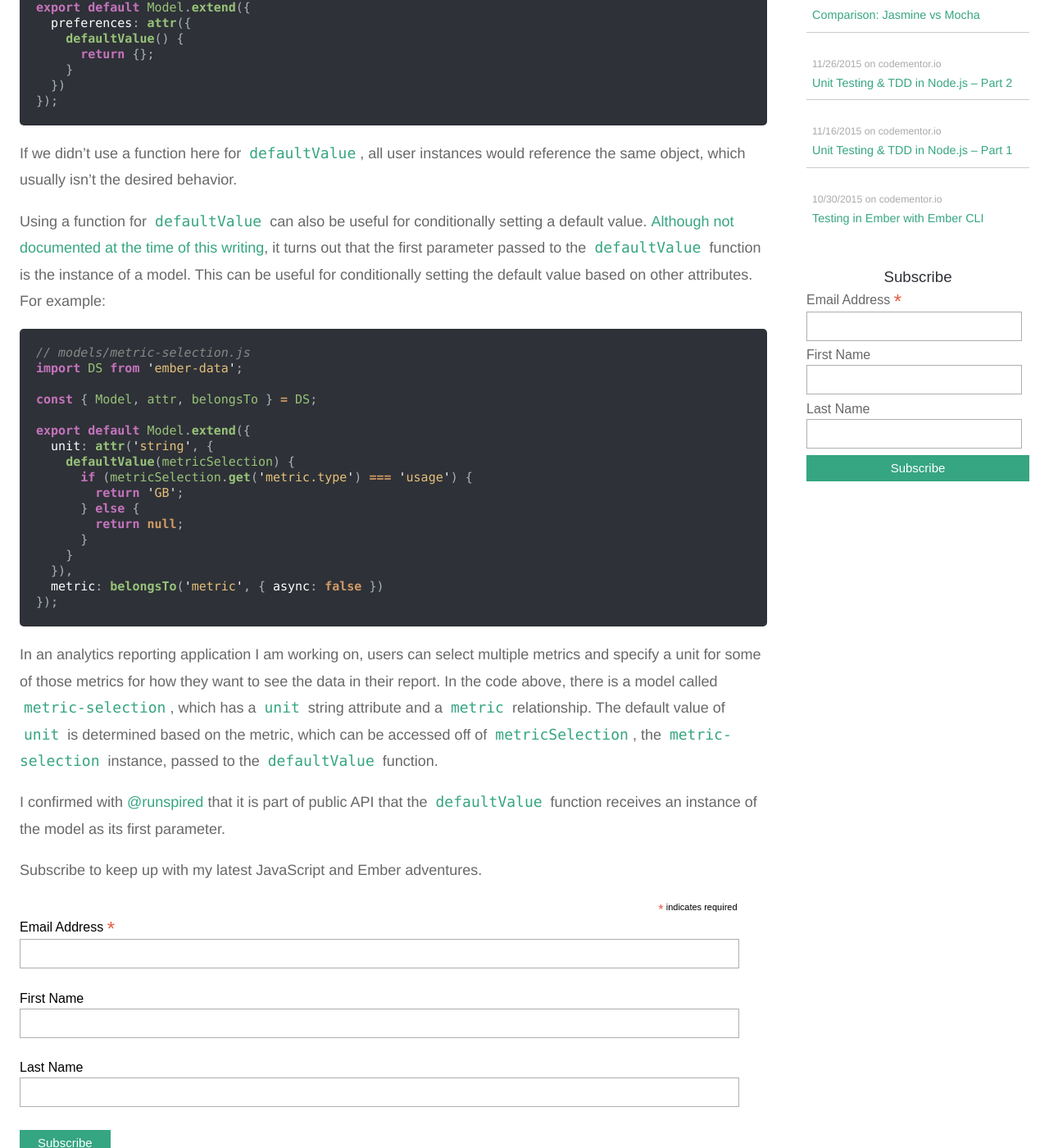
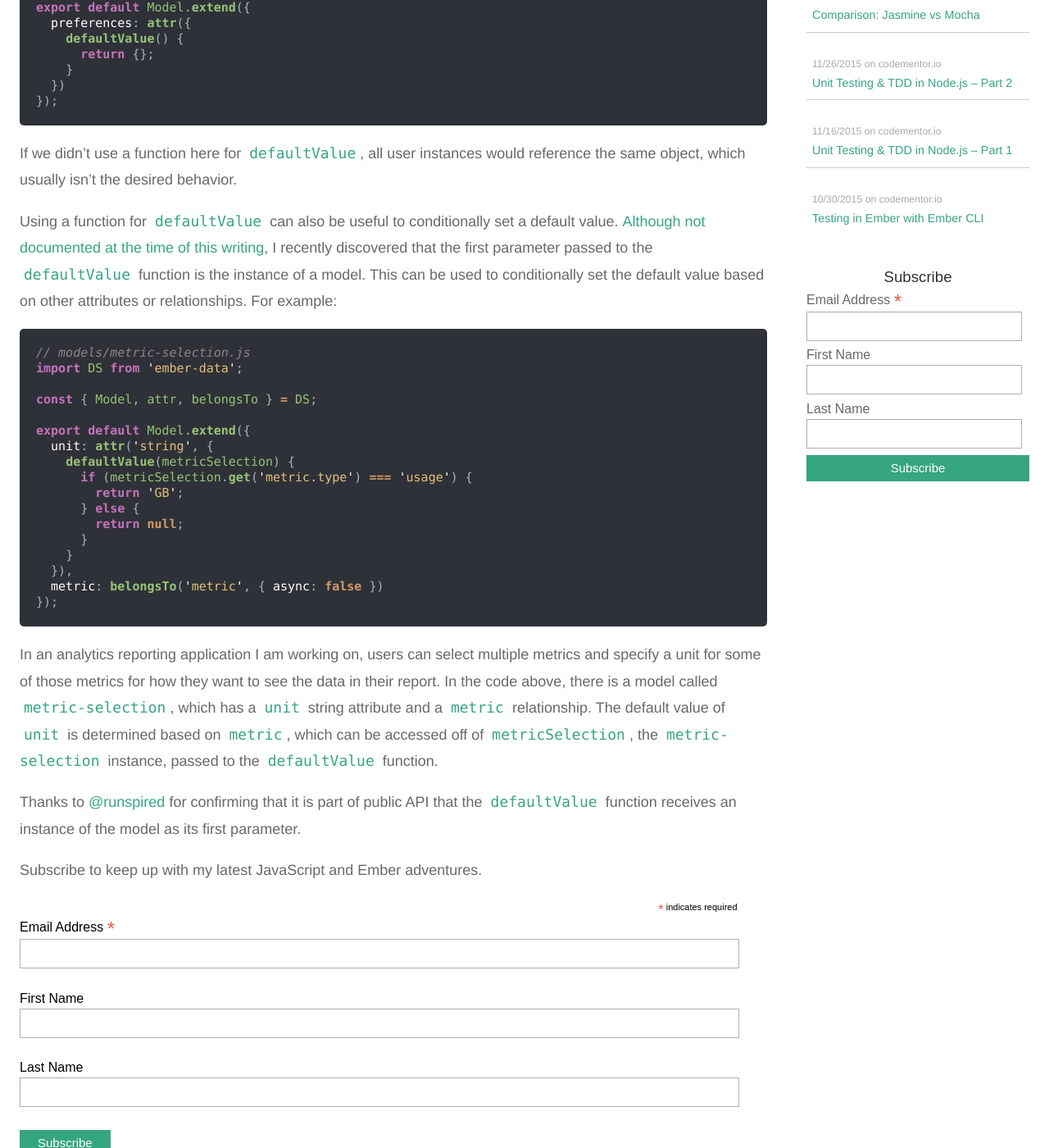
Before and after one commit to iamdtang/skaterdav85.github.io, a Jekyll site: the page built from _posts/2018-05-26-conditional-default-values-for-ember-data-model-attributes.md, in a window 1280 px wide and 1400 px high, scrolled down 752 px. Shown: the whole window at 82% size. Built offline with Jekyll 4.4.1, drawn with Linux system fonts in a browser that asks for light colours; nearby versions of some CDN libraries.

Commit message:
post tweaks

````diff
--- a/_posts/2018-05-26-conditional-default-values-for-ember-data-model-attributes.md
+++ b/_posts/2018-05-26-conditional-default-values-for-ember-data-model-attributes.md
@@ -2,7 +2,7 @@
 layout: post
 title: Conditional Default Values for Ember Data Model Attributes
 date: 2018-05-26
-description: This post covers how to access the instance of a record in the defaultValue function of an attribute for conditionally setting a default value.
+description: This post covers how to access the instance of a model in the defaultValue function of an attribute to conditionally set a default value.
 image: conditional-default-values-in-ember-data-model-attributes.png
 image_alt: code screenshot of conditionally setting a default value in an Ember Data model attribute
 keywords: ember data, model, attribute, conditional, default value, defaultValue
@@ -41,7 +41,7 @@ export default Model.extend({
 
 If we didn't use a function here for `defaultValue`, all user instances would reference the same object, which usually isn't the desired behavior.
 
-Using a function for `defaultValue` can also be useful for conditionally setting a default value. [Although not documented at the time of this writing](https://www.emberjs.com/api/ember-data/3.1/classes/DS/methods/attr?anchor=attr), it turns out that the first parameter passed to the `defaultValue` function is the instance of a model. This can be useful for conditionally setting the default value based on other attributes. For example:
+Using a function for `defaultValue` can also be useful to conditionally set a default value. [Although not documented at the time of this writing](https://www.emberjs.com/api/ember-data/3.1/classes/DS/methods/attr?anchor=attr), I recently discovered that the first parameter passed to the `defaultValue` function is the instance of a model. This can be used to conditionally set the default value based on other attributes or relationships. For example:
 
 ```js
 // models/metric-selection.js
@@ -63,6 +63,6 @@ export default Model.extend({
 });
 ```
 
-In an analytics reporting application I am working on, users can select multiple metrics and specify a unit for some of those metrics for how they want to see the data in their report. In the code above, there is a model called `metric-selection`, which has a `unit` string attribute and a `metric` relationship. The default value of `unit` is determined based on the metric, which can be accessed off of `metricSelection`, the `metric-selection` instance, passed to the `defaultValue` function.
+In an analytics reporting application I am working on, users can select multiple metrics and specify a unit for some of those metrics for how they want to see the data in their report. In the code above, there is a model called `metric-selection`, which has a `unit` string attribute and a `metric` relationship. The default value of `unit` is determined based on `metric`, which can be accessed off of `metricSelection`, the `metric-selection` instance, passed to the `defaultValue` function.
 
-I confirmed with [@runspired](https://twitter.com/Runspired) that it is part of public API that the `defaultValue` function receives an instance of the model as its first parameter.
+Thanks to [@runspired](https://twitter.com/Runspired) for confirming that it is part of public API that the `defaultValue` function receives an instance of the model as its first parameter.
````
